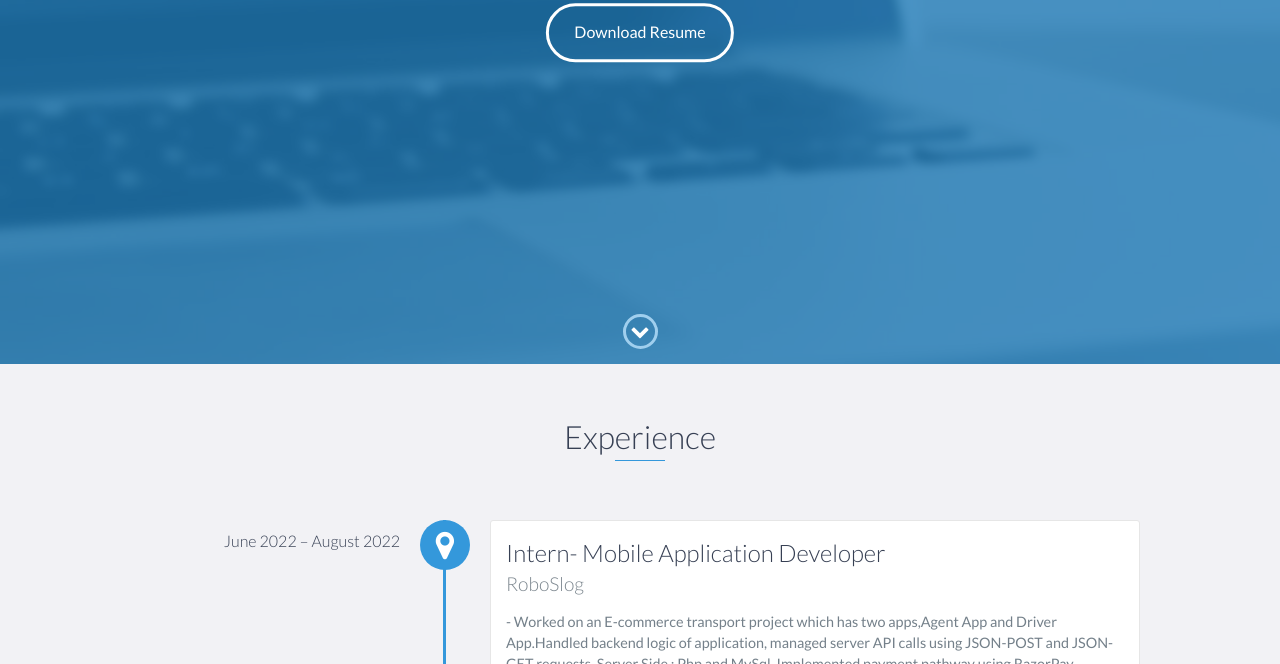
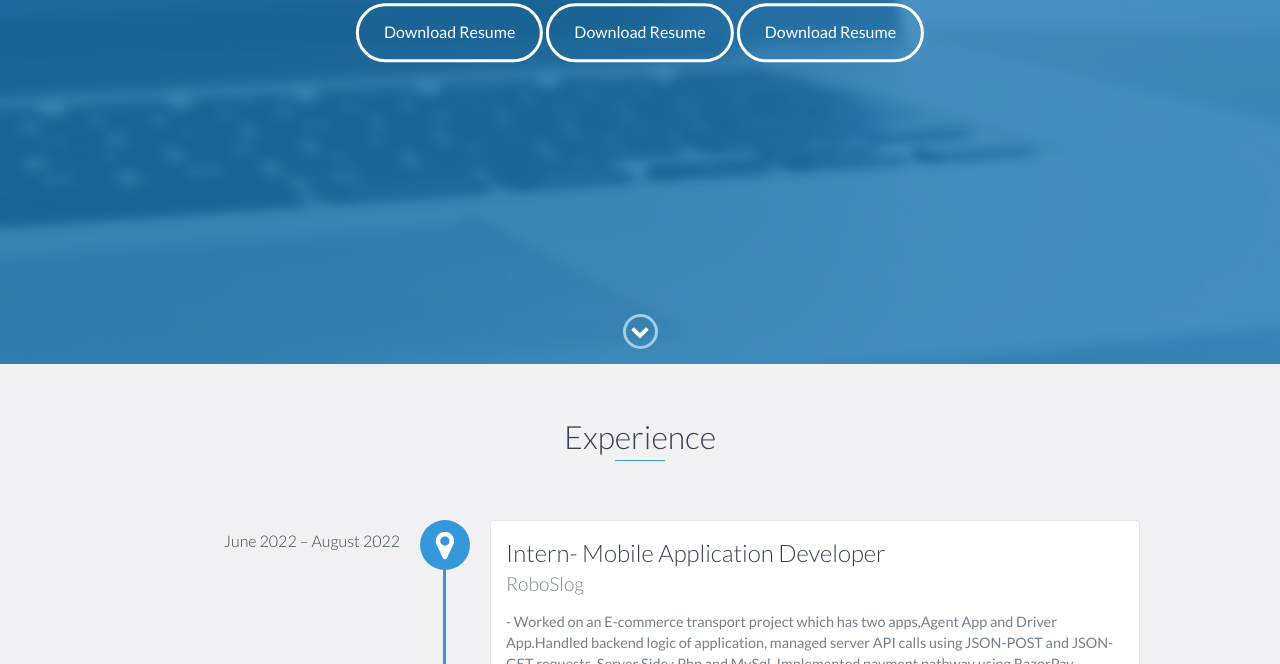
Before and after one commit to s0oraj/Portfolio, a website: page index.html in a window 1280 px wide. Shown: the part 436-1100 px from the top of the page. Drawn offline with nearby package versions, Linux system fonts and the light colour scheme.

Commit message:
Update index.html

```diff
--- a/index.html
+++ b/index.html
@@ -48,6 +48,8 @@
             <h1>Suraj Singh</h1>
             <h2>Student - Computer Science Engineering</h2>
             <a href="https://drive.google.com/drive/u/0/folders/1Irc0c2MOG37f6InDX9R_9bEqiL2TtHPB" target="_blank" class="btn-rounded-white">Download Resume</a>
+	    <a href="https://drive.google.com/drive/u/0/folders/1Irc0c2MOG37f6InDX9R_9bEqiL2TtHPB" target="_blank" class="btn-rounded-white">Download Resume</a>
+	    <a href="https://drive.google.com/drive/u/0/folders/1Irc0c2MOG37f6InDX9R_9bEqiL2TtHPB" target="_blank" class="btn-rounded-white">Download Resume</a>
         </div>
         <!-- End #lead-content -->
 
```
